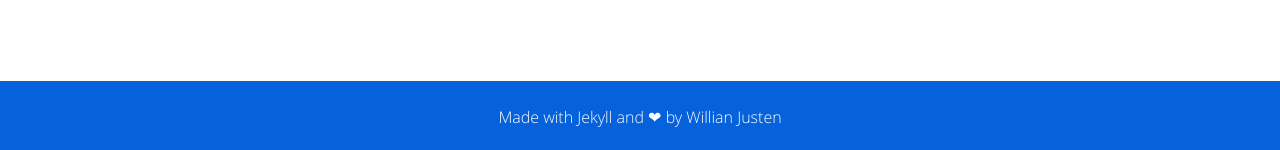
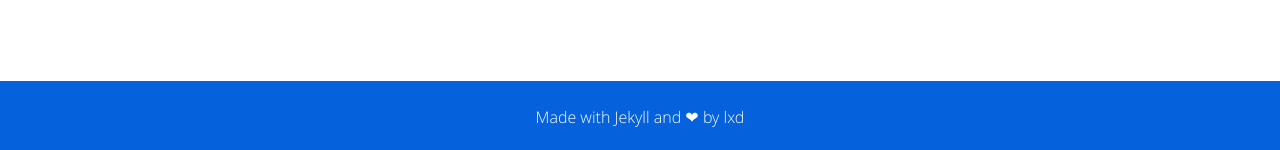
Before and after one commit to Xuedixuedi/Xuedixuedi.github.io, a Jekyll site: the page built from index.html, in a window 1280 px wide. Shown: the part 1194-1344 px from the top of the page. Built offline with Jekyll 4.4.1, drawn with Linux system fonts in a browser that asks for light colours.

Commit message:
change footer

```diff
--- a/_includes/footer.html
+++ b/_includes/footer.html
@@ -1,4 +1,4 @@
 <footer>
-    <p>Made with <a href="http://jekyllrb.com/" target="_blank">Jekyll</a> and <span class="love">❤</span> by <a href="https://willianjusten.com.br">Willian Justen</a></p>
+    <p>Made with <a href="http://jekyllrb.com/" target="_blank">Jekyll</a> and <span class="love">❤</span> by <a href="https://github.com/Xuedixuedi">lxd</a></p>
 </footer>
 <script src="{{ "/assets/js/main.js" | prepend: site.baseurl }}"></script>
```
